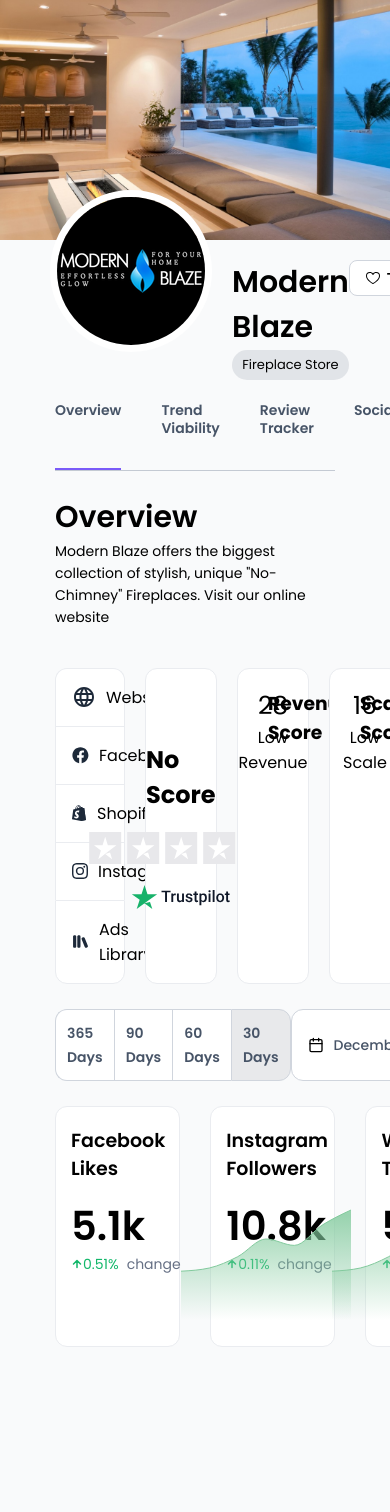
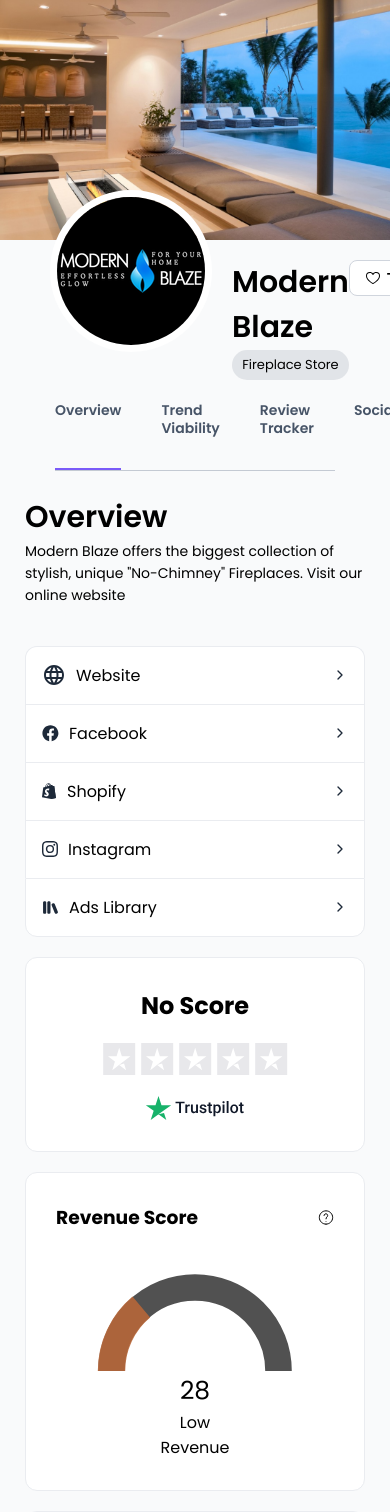
Before and after one commit to gopivaibhav/trend-rocket-clone, a React (Create React App) app: page / in a window 390 px wide. Shown: the top 1512 px of the page. Before the commit the page ends 1372 px from the top, so only its background shows below. Built offline with nearby package versions, Linux system fonts and the light colour scheme.

Commit message:
Added reponsiveness except navbar

```diff
--- a/src/styles/datesStyles.css
+++ b/src/styles/datesStyles.css
@@ -46,7 +46,7 @@
     padding-block: 8px;
     border: 1px solid rgb(208, 213, 221);
     background-color: white;
-    border-radius: 12px;
+    border-radius: 800px;
 }
 
 .dates_rightpart>p{
@@ -56,3 +56,17 @@
     font-size: 0.875rem;
     color: rgb(71, 84, 103);
 }
+
+@media(max-width:850px)
+{
+    .dates_container{
+        margin-inline: 25px;
+    }
+}
+
+@media(max-width:750px)
+{
+    .dates_rightpart{
+        display: none;
+    }
+}
--- a/src/styles/graphsStyles.css
+++ b/src/styles/graphsStyles.css
@@ -1,13 +1,16 @@
 .graphs_container{
-    display: flex;
+    /* display: flex; */
     margin-inline: 55px;
     margin-block: 25px;
     gap: 30px;
+    /* flex-wrap: wrap; */
+    display: grid;
+    grid-template-columns: 1fr 1fr 1fr;
 }
 
 .graphs_card{
-    flex-basis: 33%;
-    max-width: 33.3%;
+    /* flex-basis: 30%; */
+    /* max-width: 33.3%; */
     border: 1px solid rgb(234, 236, 240);
     border-radius: 12px;
     padding-inline: 15px;
@@ -44,3 +47,17 @@
     color: rgb(18, 183, 106);
     padding-right: 8px;
 }
+
+@media (max-width: 1200px) {
+    .graphs_container {
+        grid-template-columns: 1fr 1fr;
+    }
+}
+
+@media (max-width: 850px)
+{
+    .graphs_container{
+        grid-template-columns: 1fr;
+        margin-inline: 25px;
+    }
+}
--- a/src/styles/overViewStyles.css
+++ b/src/styles/overViewStyles.css
@@ -17,14 +17,16 @@
 }
 
 .overview_cards {
-  display: flex;
+  /* display: flex; */
+  display: grid;
+  grid-template-columns: 1fr 1fr 1fr 1fr;
   gap: 20px;
 }
 
-.icons {
+/* .icons {
   max-width: 25%;
   flex-basis: 25%;
-}
+} */
 
 .icons_list {
   list-style: none;
@@ -65,8 +67,8 @@
 }
 
 .stars {
-  max-width: 25%;
-  flex-basis: 25%;
+  /* max-width: 25%; */
+  /* flex-basis: 25%; */
   border: 1px solid rgb(234, 236, 240);
   border-radius: 12px;
   display: flex;
@@ -75,6 +77,7 @@
   align-items: center;
   gap: 20px;
   background-color: white;
+  padding-block: 30px;
 }
 
 .whiteStars {
@@ -83,11 +86,13 @@
 }
 
 .graph1 {
-  max-width: 25%;
-  flex-basis: 25%;
+  /* max-width: 25%; */
+  /* flex-basis: 25%; */
   border: 1px solid rgb(234, 236, 240);
   border-radius: 12px;
   background-color: white;
+  padding-top: 10px;
+  padding-bottom: 30px;
 }
 
 .graph1 > div,
@@ -104,9 +109,27 @@
 }
 
 .garph2 {
-  max-width: 25%;
-  flex-basis: 25%;
+  /* max-width: 25%; */
+  /* flex-basis: 25%; */
   border: 1px solid rgb(234, 236, 240);
   border-radius: 12px;
   background-color: white;
+  padding-top: 10px;
+  padding-bottom: 30px;
 }
+
+@media (max-width: 1200px){
+  .overview_cards{
+    grid-template-columns: 1fr 1fr;
+  }
+}
+
+@media (max-width:850px)
+{
+  .overview_container{
+    margin-inline: 25px;
+  }
+  .overview_cards{
+    grid-template-columns: 1fr;
+  }
+}
```
